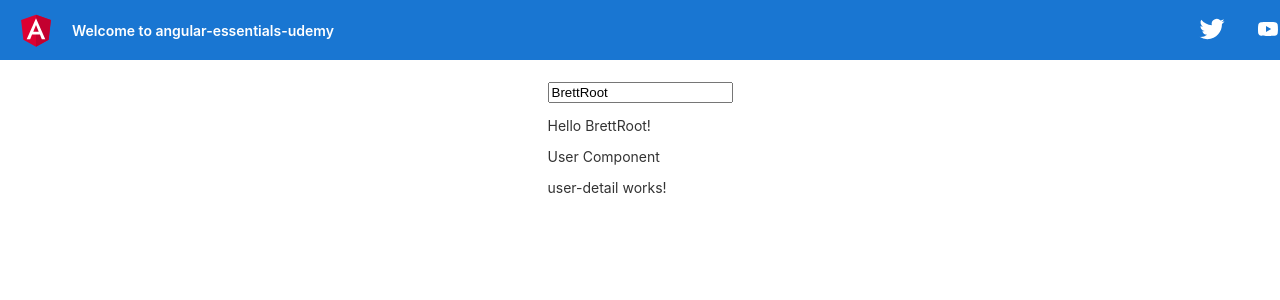
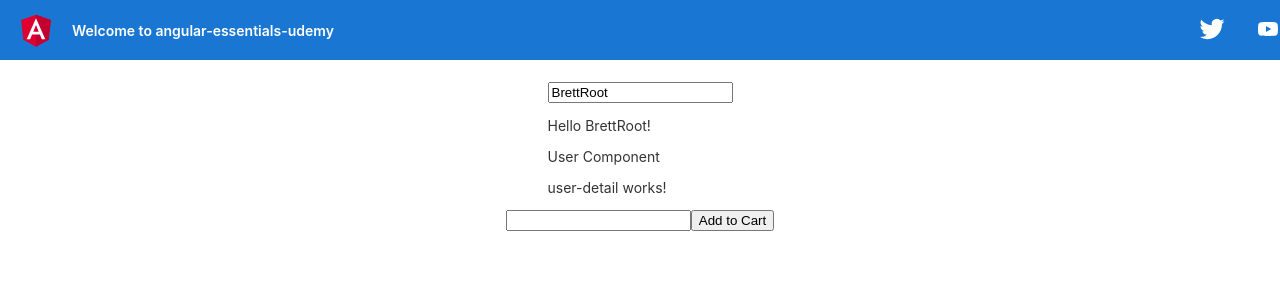
Before and after one commit to BrettBedarf/learning-angular, an Angular app: page / in a window 1280 px wide. Shown: the top 300 px of the page. Built offline with nearby package versions, Linux system fonts and the light colour scheme.

Commit message:
Assignment 2: Add to cart:

```diff
--- a/src/app/app.component.html
+++ b/src/app/app.component.html
@@ -363,6 +363,10 @@
   <app-user [name]="rootName" (nameChanged)="onNameChanged($event)">{{
     title
   }}</app-user>
+  <app-cart
+    [items]="rootItems"
+    (cartChanged)="onCartChanged($event)"
+  ></app-cart>
 </div>
 
 <!-- * * * * * * * * * * * * * * * * * * * * * * * * * * * * * * * -->
--- a/src/app/app.component.ts
+++ b/src/app/app.component.ts
@@ -8,8 +8,14 @@ import { Component } from '@angular/core';
 export class AppComponent {
   title = 'angular-essentials-udemy';
   rootName = 'BrettRoot';
+  rootItems = ['Apples', 'Bananas', 'Cherries'];
 
   onNameChanged(newName: string) {
     this.rootName = newName;
   }
+
+  onCartChanged(cartItem: string) {
+    this.rootItems.push(cartItem);
+    console.log(this.rootItems);
+  }
 }
--- a/src/app/app.module.ts
+++ b/src/app/app.module.ts
@@ -5,9 +5,10 @@ import { BrowserModule } from '@angular/platform-browser';
 import { AppComponent } from './app.component';
 import { UserComponent } from './user.component';
 import { UserDetailComponent } from './user-detail/user-detail.component';
+import { CartComponent } from './cart/cart.component';
 
 @NgModule({
-  declarations: [AppComponent, UserComponent, UserDetailComponent],
+  declarations: [AppComponent, UserComponent, UserDetailComponent, CartComponent],
   imports: [BrowserModule, FormsModule],
   providers: [],
   bootstrap: [AppComponent],
--- /dev/null
+++ b/src/app/cart/cart.component.html
@@ -0,0 +1,2 @@
+<input [(ngModel)]="addItemInput"  type="text" />
+<button (click)="onAddToCart()">Add to Cart</button>
--- /dev/null
+++ b/src/app/cart/cart.component.ts
@@ -0,0 +1,23 @@
+import { Component, OnInit, Input, EventEmitter, Output } from '@angular/core';
+
+@Component({
+  selector: 'app-cart',
+  templateUrl: './cart.component.html',
+  styleUrls: ['./cart.component.css'],
+})
+export class CartComponent implements OnInit {
+  @Input() items: string[] = [];
+  @Output() cartChanged = new EventEmitter<string>();
+  addItemInput = '';
+
+  onAddToCartInput(event: Event) {}
+
+  onAddToCart() {
+    this.cartChanged.emit(this.addItemInput);
+    this.addItemInput = '';
+  }
+
+  constructor() {}
+
+  ngOnInit(): void {}
+}
```
Also changed, not shown: src/app/cart/cart.component.css (added), 1 other file (tests, documents, lock files or other folders).
